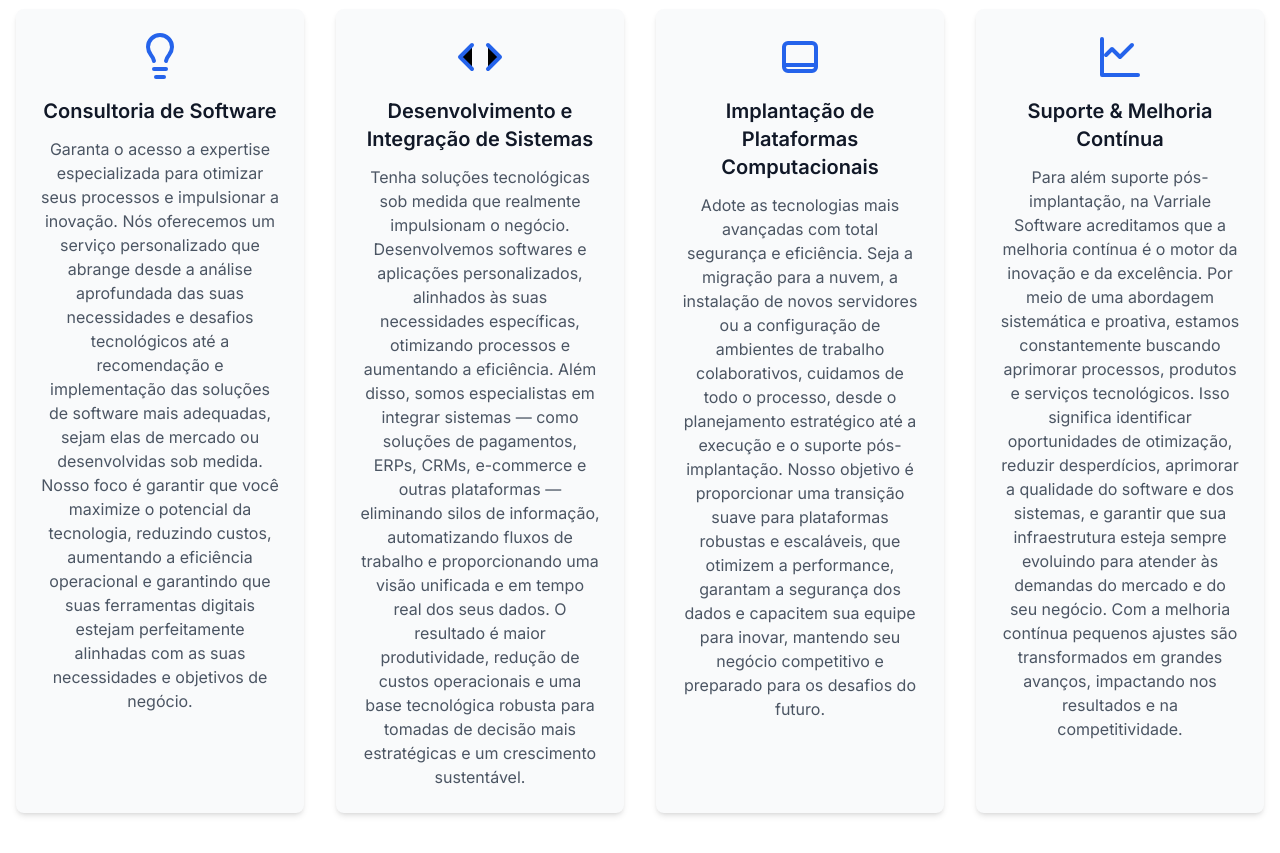
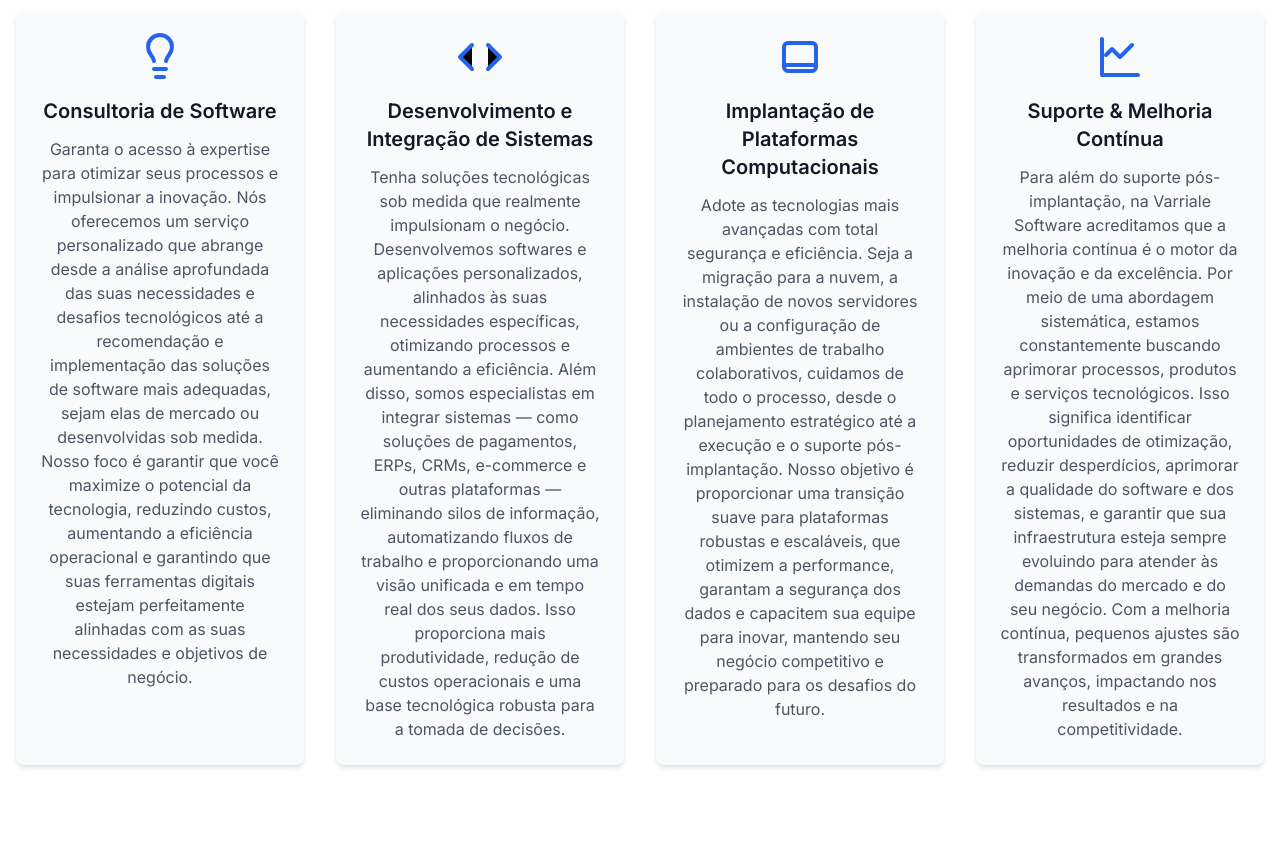
Before and after one commit to geraldovarriale/varrialesoftware, a plain HTML site: page index.html in a window 1280 px wide. Shown: the part 1080-1933 px from the top of the page. Drawn offline with nearby package versions, Linux system fonts and the light colour scheme.

Commit message:
2025-07-13 19:30

```diff
--- a/index.html
+++ b/index.html
@@ -138,7 +138,7 @@
                     </div>
                     <h3 class="text-xl font-semibold mb-3 text-center text-gray-900">Consultoria de Software</h3>
                     <p class="text-gray-600 text-center">
-                        Garanta o acesso a expertise especializada para otimizar seus processos e impulsionar a inovação. Nós oferecemos um serviço personalizado que abrange desde a análise aprofundada das suas necessidades e desafios tecnológicos até a recomendação e implementação das soluções de software mais adequadas, sejam elas de mercado ou desenvolvidas sob medida. Nosso foco é garantir que você maximize o potencial da tecnologia, reduzindo custos, aumentando a eficiência operacional e garantindo que suas ferramentas digitais estejam perfeitamente alinhadas com as suas necessidades e objetivos de negócio.
+                        Garanta o acesso à expertise para otimizar seus processos e impulsionar a inovação. Nós oferecemos um serviço personalizado que abrange desde a análise aprofundada das suas necessidades e desafios tecnológicos até a recomendação e implementação das soluções de software mais adequadas, sejam elas de mercado ou desenvolvidas sob medida. Nosso foco é garantir que você maximize o potencial da tecnologia, reduzindo custos, aumentando a eficiência operacional e garantindo que suas ferramentas digitais estejam perfeitamente alinhadas com as suas necessidades e objetivos de negócio.
                     </p>
                 </div>
                 <!-- Cartão de Serviço: Desenvolvimento e Integração de Sistemas -->
@@ -149,7 +149,7 @@
                     </div>
                     <h3 class="text-xl font-semibold mb-3 text-center text-gray-900">Desenvolvimento e Integração de Sistemas</h3>
                     <p class="text-gray-600 text-center">
-                        Tenha soluções tecnológicas sob medida que realmente impulsionam o negócio. Desenvolvemos softwares e aplicações personalizados, alinhados às suas necessidades específicas, otimizando processos e aumentando a eficiência. Além disso, somos especialistas em integrar sistemas — como soluções de pagamentos, ERPs, CRMs, e-commerce e outras plataformas — eliminando silos de informação, automatizando fluxos de trabalho e proporcionando uma visão unificada e em tempo real dos seus dados. O resultado é maior produtividade, redução de custos operacionais e uma base tecnológica robusta para tomadas de decisão mais estratégicas e um crescimento sustentável.
+                        Tenha soluções tecnológicas sob medida que realmente impulsionam o negócio. Desenvolvemos softwares e aplicações personalizados, alinhados às suas necessidades específicas, otimizando processos e aumentando a eficiência. Além disso, somos especialistas em integrar sistemas — como soluções de pagamentos, ERPs, CRMs, e-commerce e outras plataformas — eliminando silos de informação, automatizando fluxos de trabalho e proporcionando uma visão unificada e em tempo real dos seus dados. Isso proporciona mais produtividade, redução de custos operacionais e uma base tecnológica robusta para a tomada de decisões.
                     </p>
                 </div>
                 <!-- Cartão de Serviço: Implantação de Plataformas Computacionais -->
@@ -171,7 +171,7 @@
                     </div>
                     <h3 class="text-xl font-semibold mb-3 text-center text-gray-900">Suporte & Melhoria Contínua</h3>
                     <p class="text-gray-600 text-center">
-                        Para além suporte pós-implantação, na Varriale Software acreditamos que a melhoria contínua é o motor da inovação e da excelência. Por meio de uma abordagem sistemática e proativa, estamos constantemente buscando aprimorar processos, produtos e serviços tecnológicos. Isso significa identificar oportunidades de otimização, reduzir desperdícios, aprimorar a qualidade do software e dos sistemas, e garantir que sua infraestrutura esteja sempre evoluindo para atender às demandas do mercado e do seu negócio. Com a melhoria contínua pequenos ajustes são transformados em grandes avanços, impactando nos resultados e na competitividade.
+                        Para além do suporte pós-implantação, na Varriale Software acreditamos que a melhoria contínua é o motor da inovação e da excelência. Por meio de uma abordagem sistemática, estamos constantemente buscando aprimorar processos, produtos e serviços tecnológicos. Isso significa identificar oportunidades de otimização, reduzir desperdícios, aprimorar a qualidade do software e dos sistemas, e garantir que sua infraestrutura esteja sempre evoluindo para atender às demandas do mercado e do seu negócio. Com a melhoria contínua, pequenos ajustes são transformados em grandes avanços, impactando nos resultados e na competitividade.
                     </p>
                 </div>
             </div>
```
